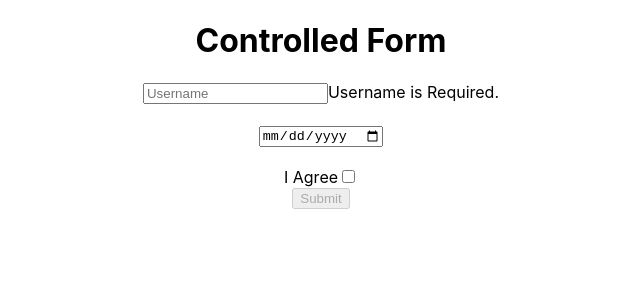
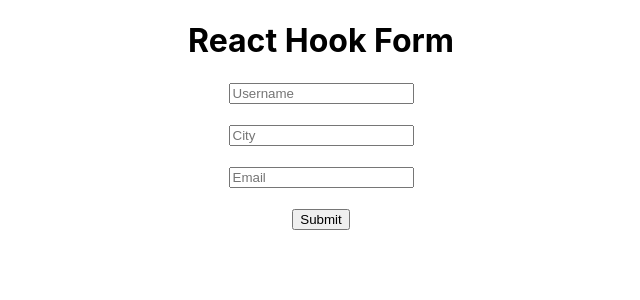
Before and after one commit to gavand-sagar/Upgrad-React-Training, a React (Create React App) app: page / in a window 1280 px wide. Shown: the top 300 px of the page, without its empty margins (319-959 px from the left). Built offline with nearby package versions, Linux system fonts and the light colour scheme.

Commit message:
react hook form

```diff
--- a/package.json
+++ b/package.json
@@ -12,6 +12,7 @@
     "@testing-library/user-event": "^13.5.0",
     "react": "^19.2.0",
     "react-dom": "^19.2.0",
+    "react-hook-form": "^7.66.1",
     "react-scripts": "5.0.1",
     "web-vitals": "^2.1.4"
   },
--- a/src/App.css
+++ b/src/App.css
@@ -95,3 +95,8 @@
 .btn-orange{
   background-color: orangered;
 }
+
+.error{
+  border: 1px solid red;
+  outline: none;
+}
--- a/src/App.js
+++ b/src/App.js
@@ -13,12 +13,13 @@ import UseEffectBasics from './UseEffectBasics';
 import UseRefDemo from './UseRefDemo';
 import UseRefForForms from './UseRefForForms';
 import ControlledForm from './ControlledForm';
+import ReactHookForm from './ReactHookForm';
 
 function App() {
   const fruits = ["Mango", "Banana", "Kiwi", "Grapes"]
   return (
     <div className="App">
-      <ControlledForm/>
+      <ReactHookForm/>
     </div>
   );
 }
--- /dev/null
+++ b/src/ReactHookForm.jsx
@@ -0,0 +1,64 @@
+import React from 'react'
+import { useForm } from 'react-hook-form'
+
+export default function ReactHookForm() {
+  const { handleSubmit, register, formState: { errors } } = useForm();
+
+  function mySubmit(formData) {
+    console.log(formData)
+  }
+
+  return (
+    <div>
+      <h1>React Hook Form</h1>
+      <input className={errors.username ? 'error' : ''} {...register("username", {
+        required: {
+          value: true,
+          message: "Username is required"
+        },
+        minLength: {
+          value: 3,
+          message: "At lease 3 letters"
+        },
+        maxLength: {
+          value: 50,
+          message: "Should not greater than 50 letters"
+        }
+      })} type='text' placeholder='Username' />
+      <br />
+      <label>{errors.username?.message}</label>
+      <br />
+      <input className={errors.city ? 'error' : ''} {...register("city", {
+        required: {
+          value: true,
+          message: "City is required"
+        },
+        minLength: {
+          value: 3,
+          message: "At lease 3 letters"
+        },
+        maxLength: {
+          value: 50,
+          message: "Should not greater than 20 letters"
+        }
+      })} type='text' placeholder='City' />
+      <br />
+      <label>{errors.city?.message}</label>
+      <br />
+      <input className={errors.email ? 'error' : ''}  {...register("email", {
+        required: {
+          value: true,
+          message: "Email is required"
+        },
+        pattern: {
+          value: /^[a-zA-Z0-9._%+-]+@[a-zA-Z0-9.-]+\.[a-zA-Z]{2,}$/,// email regex,
+          message: 'Email should be in proper format'
+        }
+      })} type='text' placeholder='Email' />
+      <br />
+      <label>{errors.email?.message}</label>
+      <br />
+      <button onClick={handleSubmit(mySubmit)}>Submit</button>
+    </div>
+  )
+}
```
Also changed, not shown: 1 other file (tests, documents, lock files or other folders).
